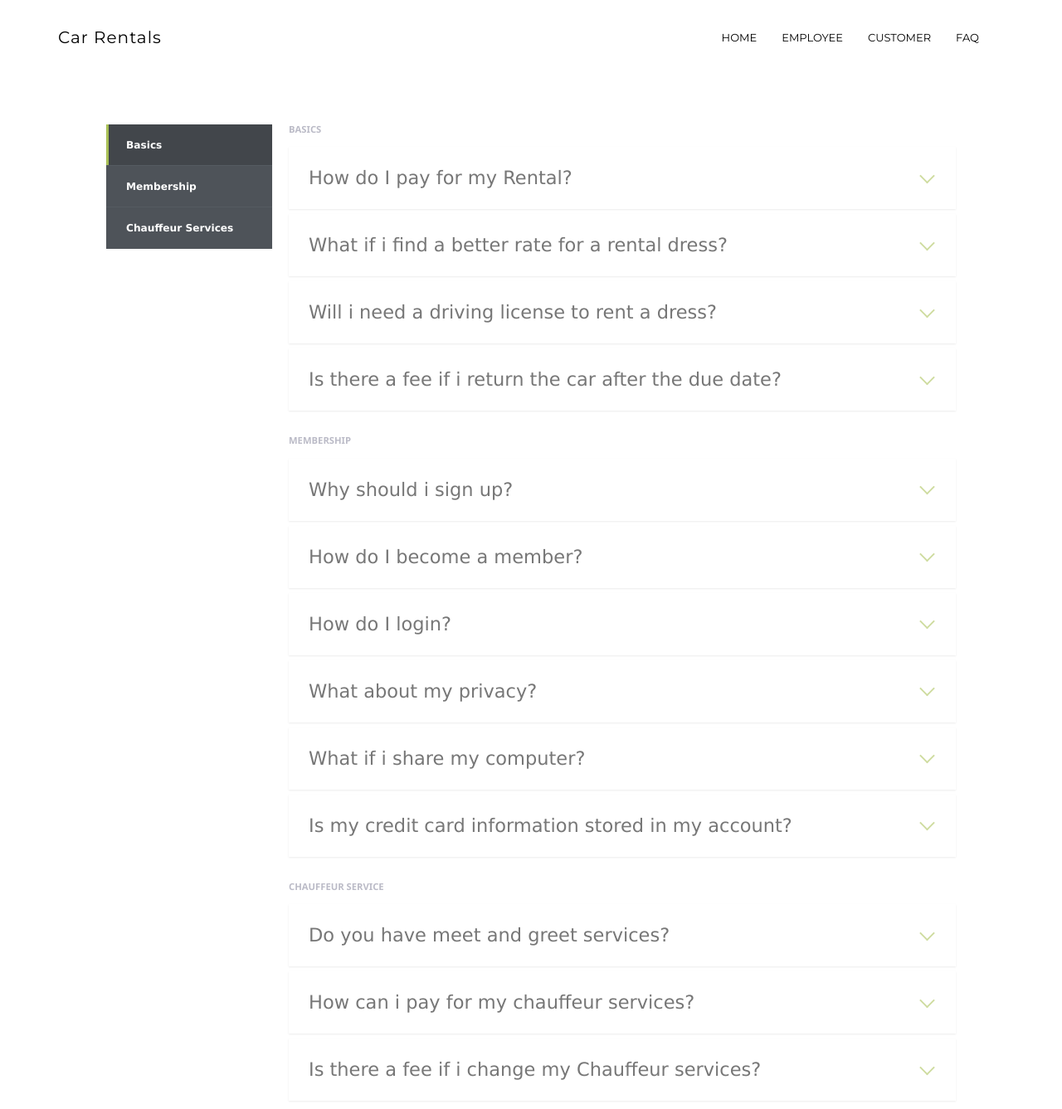
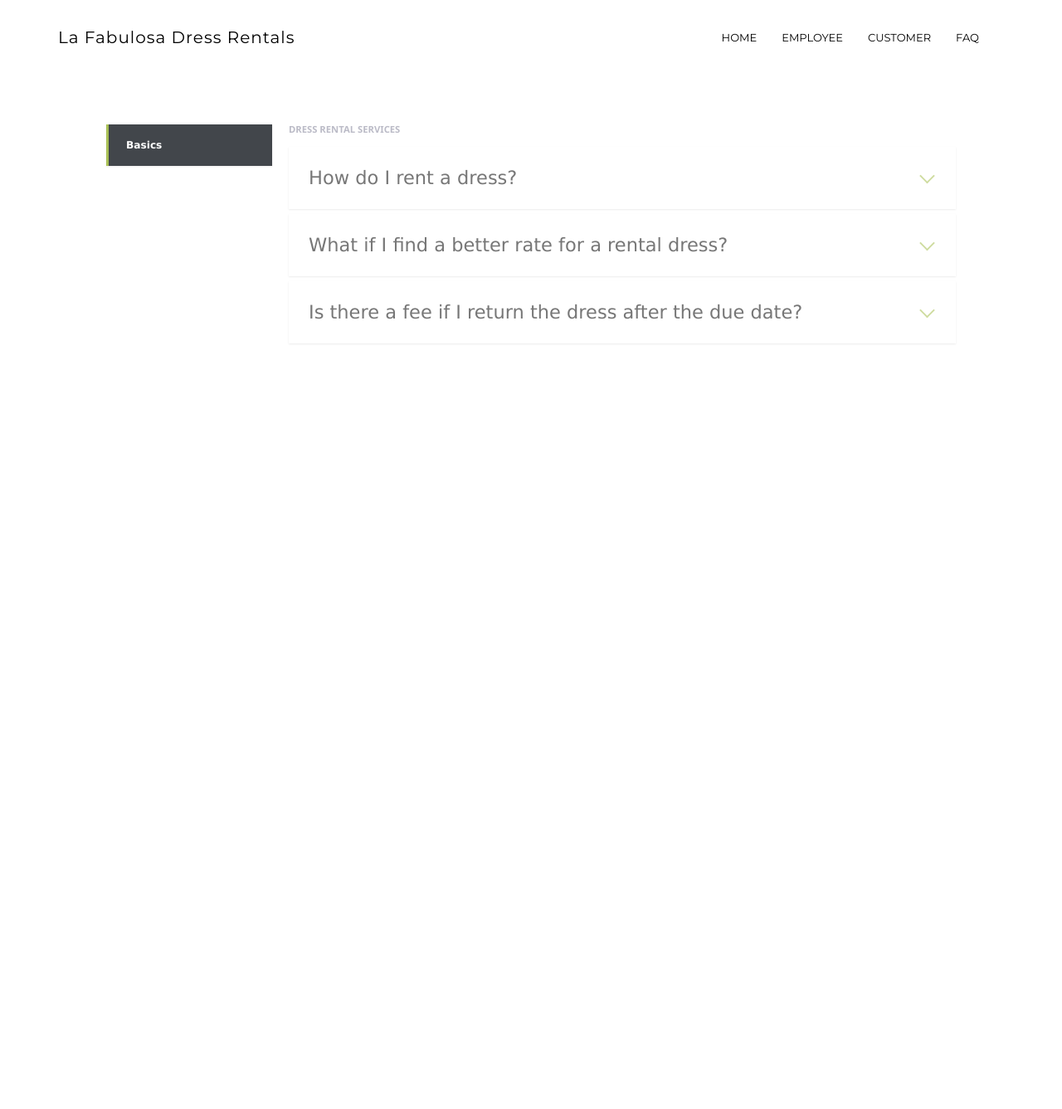
Before and after one commit to naaivvv/La-Fabulosa-Dress-Rentals, a PHP site: page /faq/index.php in a window 1280 px wide. Shown: the whole page at 83% size. After the commit the page ends 415 px from the top, so only its background shows below. Run offline with PHP 8.4, Linux system fonts and the light colour scheme.

Commit message:
update faq

```diff
--- a/faq/index.php
+++ b/faq/index.php
@@ -33,7 +33,7 @@
                     <i class="fa fa-bars"></i>
                     </button>
                 <a class="navbar-brand page-scroll" href="../index.php">
-                   Car Rentals </a>
+                   La Fabulosa Dress Rentals </a>
             </div>
             <!-- Collect the nav links, forms, and other content for toggling -->
 
@@ -123,133 +123,46 @@
     <section class="cd-faq">
         <ul class="cd-faq-categories">
             <li><a class="selected" href="#basics">Basics</a></li>
-            <li><a href="#membership">Membership</a></li>
-            <li><a href="#chauffeur">Chauffeur Services</a></li>
         </ul>
-        <!-- cd-faq-categories -->
+
+        <!-- FAQ content -->
 
         <div class="cd-faq-items">
             <ul id="basics" class="cd-faq-group">
+                <!-- Basics FAQ items -->
+            </ul>
+
+            <ul id="membership" class="cd-faq-group">
+                <!-- Membership FAQ items -->
+            </ul>
+
+            <ul id="services" class="cd-faq-group">
                 <li class="cd-faq-title">
-                    <h2>Basics</h2>
+                    <h2>Dress Rental Services</h2>
                 </li>
                 <li>
-                    <a class="cd-faq-trigger" href="#0">How do I pay for my Rental?</a>
+                    <a class="cd-faq-trigger" href="#0">How do I rent a dress?</a>
                     <div class="cd-faq-content">
-                        <p>Car Rentalss gladly accepts Mastercard and Visa. Personal Checks are also accepted providing you purchase CDW and Theft Protection on your rental.
-                         At this time we would like to advise that personal checks are not accepted locally.</p>
+                        <p>To rent a dress, please browse our collection, select the dress you like, and follow the checkout process to place your rental order.</p>
                     </div>
-                    <!-- cd-faq-content -->
                 </li>
 
                 <li>
-                    <a class="cd-faq-trigger" href="#0">What if i find a better rate for a rental dress?</a>
+                    <a class="cd-faq-trigger" href="#0">What if I find a better rate for a rental dress?</a>
                     <div class="cd-faq-content">
-                        <p>One of the many great things about Car Rentals is our rental rates and services are guaranteed to be the very best in the industry. If you come across a lower price from a competitor and the rate is on a comparable vehicle including the same terms, locations, and rental car fees we will be glad to beat the price for you. Please complete our Guaranteed Best Rate form if you have found a better rate with one of our competitors.</div>
-                    <!-- cd-faq-content -->
+                        <p>Our dress rental rates are competitive. If you find a lower price from a competitor for a comparable dress, please let us know, and we'll do our best to match or beat the price.</p>
+                    </div>
                 </li>
 
                 <li>
-                    <a class="cd-faq-trigger" href="#0">Will i need a driving license to rent a dress?</a>
+                    <a class="cd-faq-trigger" href="#0">Is there a fee if I return the dress after the due date?</a>
                     <div class="cd-faq-content">
-                        <p>A driving license is not needed as a driver is already provided by the Employee.</p>
+                        <p>Yes, we charge a late fee for dress returns after the due date. Please check our rental terms for more details.</p>
                     </div>
-                    <!-- cd-faq-content -->
-                </li>
-
-                <li>
-                    <a class="cd-faq-trigger" href="#0">Is there a fee if i return the car after the due date?</a>
-                    <div class="cd-faq-content">
-                        <p>Yes, we charge ₹200/- day after the due date.</p>
-                    </div>
-                    <!-- cd-faq-content -->
                 </li>
             </ul>
-            <!-- cd-faq-group -->
+        </div>
 
-            <ul id="membership" class="cd-faq-group">
-                <li class="cd-faq-title">
-                    <h2>Membership</h2>
-                </li>
-                <li>
-                    <a class="cd-faq-trigger" href="#0">Why should i sign up?</a>
-                    <div class="cd-faq-content">
-                        <p>When you sign-up to be a member on our site, you will be able to save time filling out requests. Once you have joined and logged-in, each time you send us a request, we will pre-fill the submission form with your personal information so that you do not have type the same things again and again. We also give you the opportunity to sign-up for our email newsletter which will keep you up-to-date on the latest specials and incentives we're offering.</p>
-                    </div>
-                    <!-- cd-faq-content -->
-                </li>
-
-                <li>
-                    <a class="cd-faq-trigger" href="#0">How do I become a member?</a>
-                    <div class="cd-faq-content">
-                        <p>There are two ways to sign-up. You can either go directly to our sign-up form or you can simply complete a request as you normally would. After you send in that request, you will have an opportunity to sign-up. If you choose to do so, when you go to the sign-up form, the information you provided for your request will be pre-filled in the sign-up form.</p>
-                    </div>
-                    <!-- cd-faq-content -->
-                </li>
-                <li>
-                    <a class="cd-faq-trigger" href="#0">How do I login?</a>
-                    <div class="cd-faq-content">
-                        <p>Once you sign-up, we will re direct you to the log in screen. When you are logged in, you will see a small bar in the upper right corner of the screen welcoming to you our site. If you already have set up an account but have logged out, you can either click on the 'Log-In' button on our menu bar which takes you to our log-in page or, if you are on our home page, you can use the log-in area on it.</p>
-                    </div>
-                    <!-- cd-faq-content -->
-                </li>
-                <li>
-                    <a class="cd-faq-trigger" href="#0">What about my privacy?</a>
-                    <div class="cd-faq-content">
-                        <p>Your privacy is very important to us. As long as you do not share your member name and password with others, no one will be able to see or edit your personal information. For more information, please read our privacy policy.</p>
-                    </div>
-                    <!-- cd-faq-content -->
-                </li>
-                <li>
-                    <a class="cd-faq-trigger" href="#0">What if i share my computer?</a>
-                    <div class="cd-faq-content">
-                        <p>If you share your computer with others, you should log-out when you are done with your session on our web site. And, when you log-in, make sure that the check-box next to 'Save my password on this computer' is unchecked. Taking these steps will ensure that the next person using the computer will not have access to your account.</p>
-                    </div>
-                    <!-- cd-faq-content -->
-                </li>
-                <li>
-                    <a class="cd-faq-trigger" href="#0">Is my credit card information stored in my account?</a>
-                    <div class="cd-faq-content">
-                        <p>No, we do not store any credit card information in your account.</p>
-                    </div>
-                    <!-- cd-faq-content -->
-                </li>
-            </ul>
-            <!-- cd-faq-group -->
-
-            <ul id="chauffeur" class="cd-faq-group">
-                <li class="cd-faq-title">
-                    <h2>Chauffeur service</h2>
-                </li>
-                <li>
-                    <a class="cd-faq-trigger" href="#0">Do you have meet and greet services?</a>
-                    <div class="cd-faq-content">
-                        <p>You will be greeted in airports and other public places with a hand-held sign. We can also meet you at your hotel and in other locations.</p>
-                    </div>
-                    <!-- cd-faq-content -->
-                </li>
-
-                <li>
-                    <a class="cd-faq-trigger" href="#0">How can i pay for my chauffeur services?</a>
-                    <div class="cd-faq-content">
-                        <p>Car Rentals gladly accepts MasterCard, Visa, and checks. We also PayTm.</p>
-                    </div>
-                    <!-- cd-faq-content -->
-                </li>
-
-                <li>
-                    <a class="cd-faq-trigger" href="#0">Is there a fee if i change my Chauffeur services?</a>
-                    <div class="cd-faq-content">
-                        <p>There is no fee to change reservations for chauffeur services.
-
-</p>
-                    </div>
-                    <!-- cd-faq-content -->
-                </li>
-            </ul>
-            <!-- cd-faq-group -->
-        </div>
-        <!-- cd-faq-items -->
         <a href="#0" class="cd-close-panel">Close</a>
     </section>
     <!-- cd-faq -->
```
